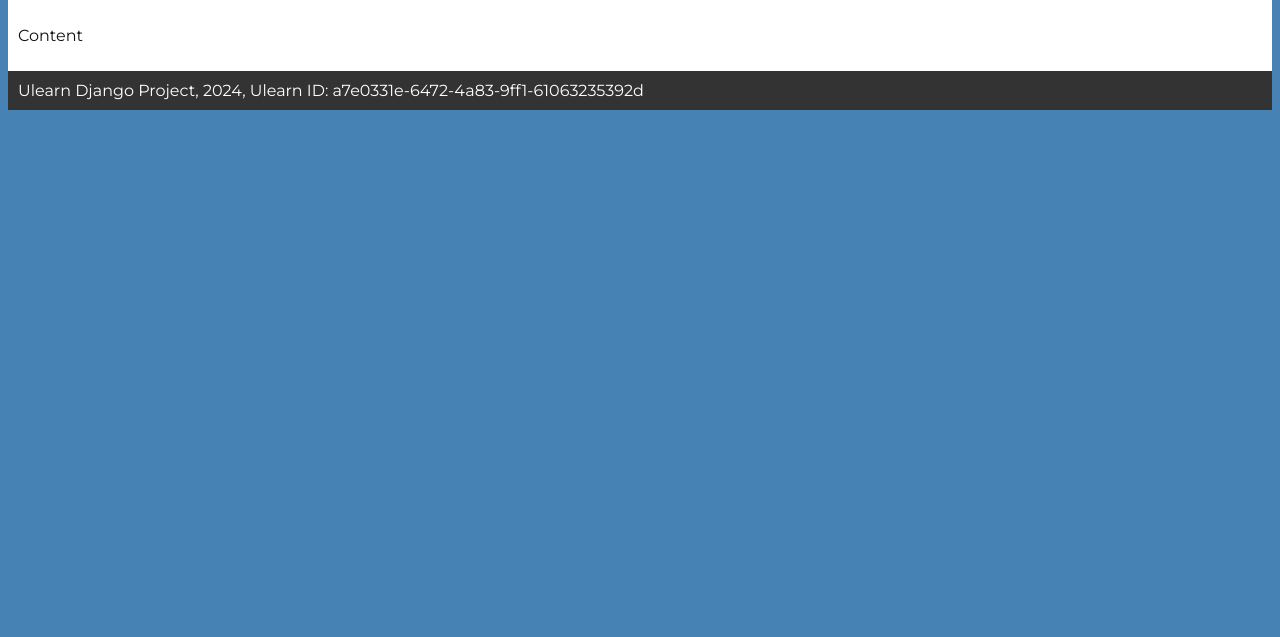
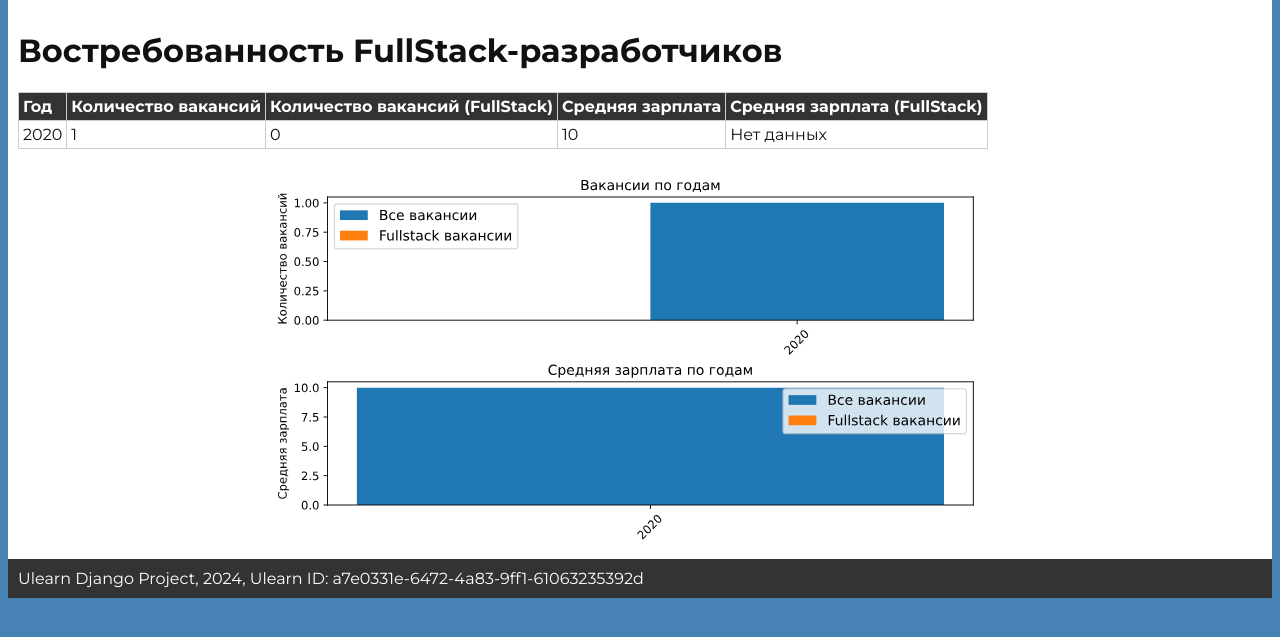
Before and after one commit to Kexogg/ulearnProject, a Django app: page /demand/ in a window 1280 px wide. Shown: the part 92-729 px from the top of the page. Run offline with Django 5.2, Linux system fonts and the light colour scheme; tables that the repository leaves empty hold one stand-in row (values such as "Sample post").

Commit message:
add demand page

```diff
--- a/requirements.txt
+++ b/requirements.txt
@@ -4,3 +4,5 @@ whitenoise==6.6.0
 psycopg2-binary==2.9.9
 requests_cache==1.1.1
 pandas~=2.1.4
+matplotlib~=3.8.2
+numpy~=1.26.3
--- a/static/css/style.css
+++ b/static/css/style.css
@@ -114,8 +114,41 @@ main {
     background: #fff;
     color: var(--text-color);
     padding: 10px;
+    overflow-x: hidden;
 }
 
+
+.table__container {
+    width: 100%;
+    overflow: scroll;
+}
+.table {
+    border-collapse: collapse;
+}
+.table > thead > tr > th, .table > tbody > tr > td {
+    padding: .25rem;
+    border: 1px solid #ccc;
+}
+.table > thead > tr > th {
+    background: var(--secondary-color);
+    color: #fff;
+    text-align: left;
+}
+.table > tbody > tr:nth-child(even) {
+    background: #f9f9f9;
+}
+.table > tbody > tr:hover {
+    background: #f1f1f1;
+}
+.chart__container {
+    width: 100%;
+    height: 400px;
+    margin: 0 auto;
+}
+.chart__container > svg {
+    width: 100%;
+    height: 100%;
+}
 
 footer {
     background: var(--secondary-color);
--- a/templates/demand.html
+++ b/templates/demand.html
@@ -5,5 +5,33 @@
 {% endblock %}
 
 {% block content %}
-    <p>Content</p>
+    <h1>Востребованность FullStack-разработчиков</h1>
+    <div class="table__container">
+    <table class="table">
+        <thead>
+        <tr>
+            <th>Год</th>
+            <th>Количество вакансий</th>
+            <th>Количество вакансий (FullStack)</th>
+            <th>Средняя зарплата</th>
+            <th>Средняя зарплата (FullStack)</th>
+        </tr>
+        </thead>
+        <tbody>
+        {% for year in vacancies %}
+            <tr>
+                <td>{{ year.year }}</td>
+                <td>{{ year.count }}</td>
+                <td>{{ year.count_fullstack }}</td>
+                <td>{{ year.avg_salary|floatformat:"-1" }}</td>
+                <td>{{ year.avg_salary_fullstack|floatformat:"-1"|default:'Нет данных' }}</td>
+            </tr>
+        {% endfor %}
+        </tbody>
+    </table>
+    </div>
+
+    <div class="chart__container">
+        {{ graph|safe }}
+    </div>
 {% endblock %}
--- a/ulearnProject/views/demand.py
+++ b/ulearnProject/views/demand.py
@@ -1,5 +1,89 @@
+import matplotlib.pyplot as plt
+from io import StringIO
+
+import numpy as np
+from django.db.models.functions import ExtractYear
+from django.db.models import Q, Avg, Case, When, IntegerField, FloatField, DecimalField
 from django.shortcuts import render
+from django.db import models
+from django.views.decorators.cache import cache_page
+
+from ulearnProject.models import Vacancy
 
 
+def get_graph(vacancies):
+    width = 0.35
+
+    fig, axs = plt.subplots(2)
+    fig.subplots_adjust(hspace=0.5)
+    fig.set_figwidth(10)
+    i = np.arange(len(vacancies.values_list('year', flat=True)))
+    axs[0].bar(i + width / 2, vacancies.values_list('count', flat=True), width, label='Все вакансии')
+    axs[0].bar(i - width / 2, vacancies.values_list('count_fullstack', flat=True), width, label='Fullstack вакансии')
+    axs[0].set_xticks(i + width / 2)
+    axs[0].set_xticklabels(vacancies.values_list('year', flat=True), rotation=45)
+    axs[0].legend(fontsize=12)
+    axs[0].set_ylabel('Количество вакансий')
+    axs[0].set_title('Вакансии по годам')
+
+    axs[1].bar(i + width / 2, vacancies.values_list('avg_salary', flat=True), width, label='Все вакансии')
+    axs[1].bar(i - width / 2, vacancies.values_list('avg_salary_fullstack', flat=True), width,
+               label='Fullstack вакансии')
+    axs[1].set_xticks(i + width / 2)
+    axs[1].set_xticklabels(vacancies.values_list('year', flat=True), rotation=45)
+    axs[1].legend(fontsize=12)
+    axs[1].set_ylabel('Средняя зарплата')
+    axs[1].set_title('Средняя зарплата по годам')
+    imgdata = StringIO()
+    fig.savefig(imgdata, format='svg')
+    imgdata.seek(0)
+    plt.show()
+    data = imgdata.getvalue()
+    return data
+
+
+def get_data():
+    vacancies = Vacancy.objects.annotate(
+        year=ExtractYear('published_at')
+    ).values('year').annotate(
+        count=models.Count('id'),
+        avg_salary=models.Avg('salary', output_field=models.DecimalField()),
+        count_fullstack=models.Sum(
+            Case(
+                When(
+                    Q(name__icontains='fullstack') |
+                    Q(name__icontains='фулстак') |
+                    Q(name__icontains='фуллтак') |
+                    Q(name__icontains='фуллстэк') |
+                    Q(name__icontains='фулстэк') |
+                    Q(name__icontains='full stack'),
+                    then=1
+                ),
+                default=0,
+                output_field=IntegerField()
+            )
+        ),
+        avg_salary_fullstack=models.Avg(
+            Case(
+                When(
+                    Q(name__icontains='fullstack') |
+                    Q(name__icontains='фулстак') |
+                    Q(name__icontains='фуллтак') |
+                    Q(name__icontains='фуллстэк') |
+                    Q(name__icontains='фулстэk') |
+                    Q(name__icontains='full stack'),
+                    then='salary'
+                ),
+                default=None,
+                output_field=DecimalField()
+            )
+        )
+    ).exclude(salary__gt=10000000).order_by('year')
+    return vacancies
+
+
+@cache_page(60 * 15)
 def demand(request):
-    return render(request, 'demand.html', {})
+    vacancies = get_data()
+    graph = get_graph(vacancies)
+    return render(request, 'demand.html', {'graph': graph, 'vacancies': vacancies})
--- a/ulearnProject/views/import_csv.py
+++ b/ulearnProject/views/import_csv.py
@@ -18,8 +18,8 @@ if os.name != 'nt':
 
 
 def process_row(row):
-    if all(word not in row['name'].lower() for word in ['fullstack', 'фулстак', 'фуллтак', 'фуллстэк', 'фулстэк', 'full stack']):
-        return None
+    #if all(word not in row['name'].lower() for word in ['fullstack', 'фулстак', 'фуллтак', 'фуллстэк', 'фулстэк', 'full stack']):
+    #    return None
     if pd.isnull(row['salary_currency']) or (pd.isnull(row['salary_from']) and pd.isnull(row['salary_to'])) or \
             (pd.isnull(row['published_at'])):
         return None
```
